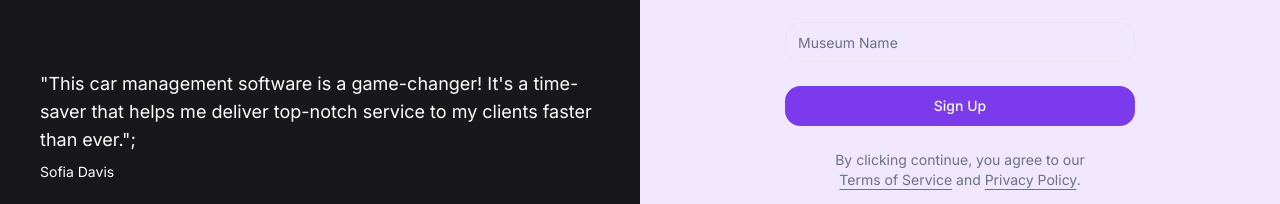
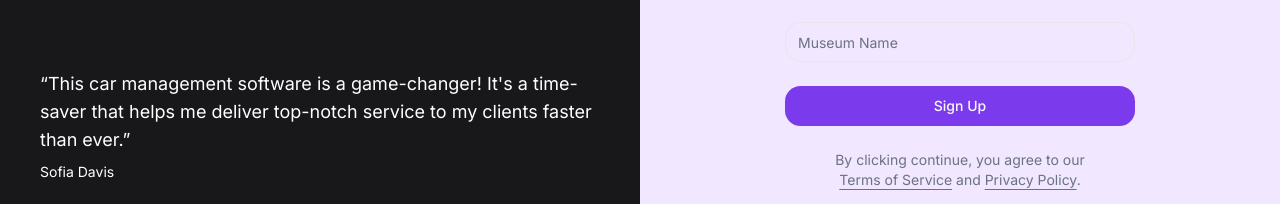
Before and after one commit to luc779/Capstone, a Next.js app: page /SignUp in a window 1280 px wide. Shown: the part 580-784 px from the top of the page. Built offline with nearby package versions, Linux system fonts and the light colour scheme.

Commit message:
Removed unescaped characters with JSX

```diff
--- a/src/app/SignUp/page.tsx
+++ b/src/app/SignUp/page.tsx
@@ -51,9 +51,9 @@ export default function SignUp() {
           <div className="relative z-20 mt-auto">
             <blockquote className="space-y-2">
               <p className="text-lg">
-                "This car management software is a game-changer!
-                It's a time-saver that helps me deliver
-                top-notch service to my clients faster than ever.";
+                &ldquo;This car management software is a game-changer!
+                It&apos;s a time-saver that helps me deliver
+                top-notch service to my clients faster than ever.&rdquo;
               </p>
               <footer className="text-sm">Sofia Davis</footer>
             </blockquote>
```
